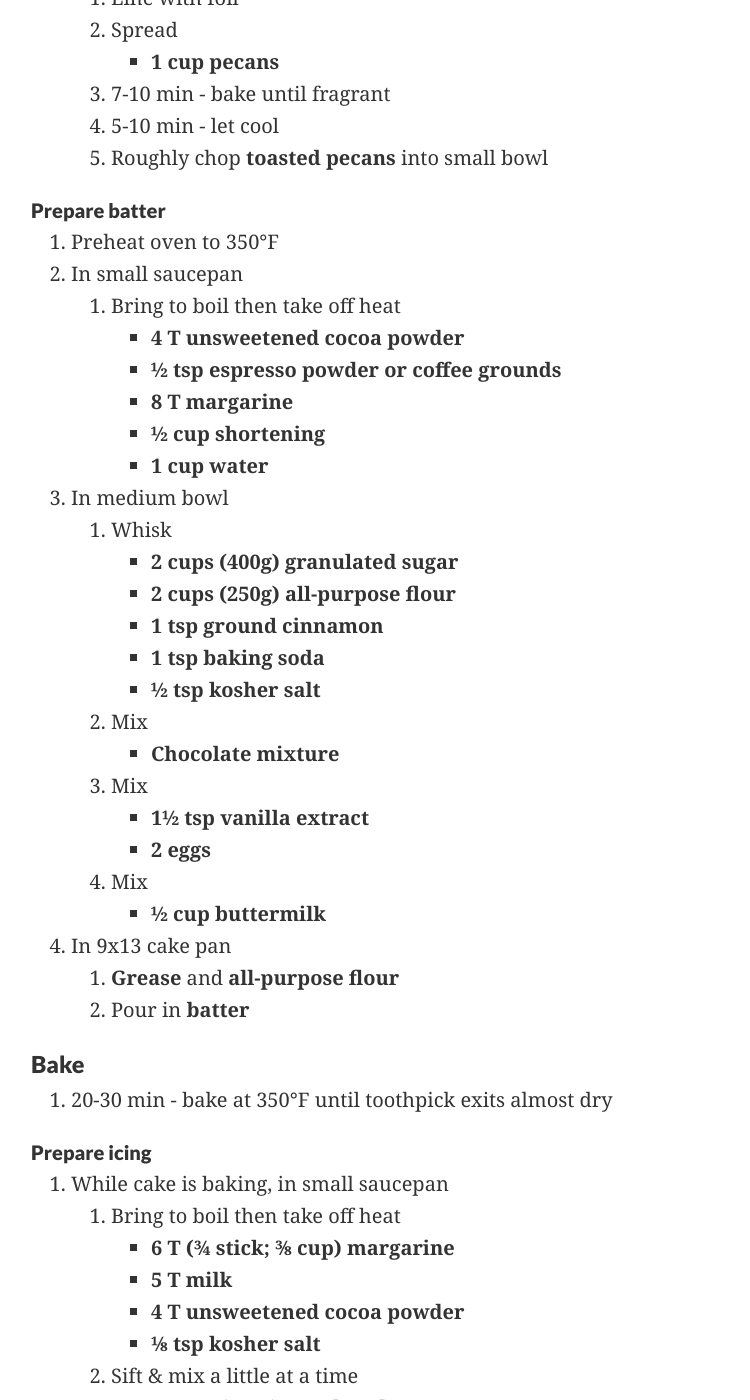
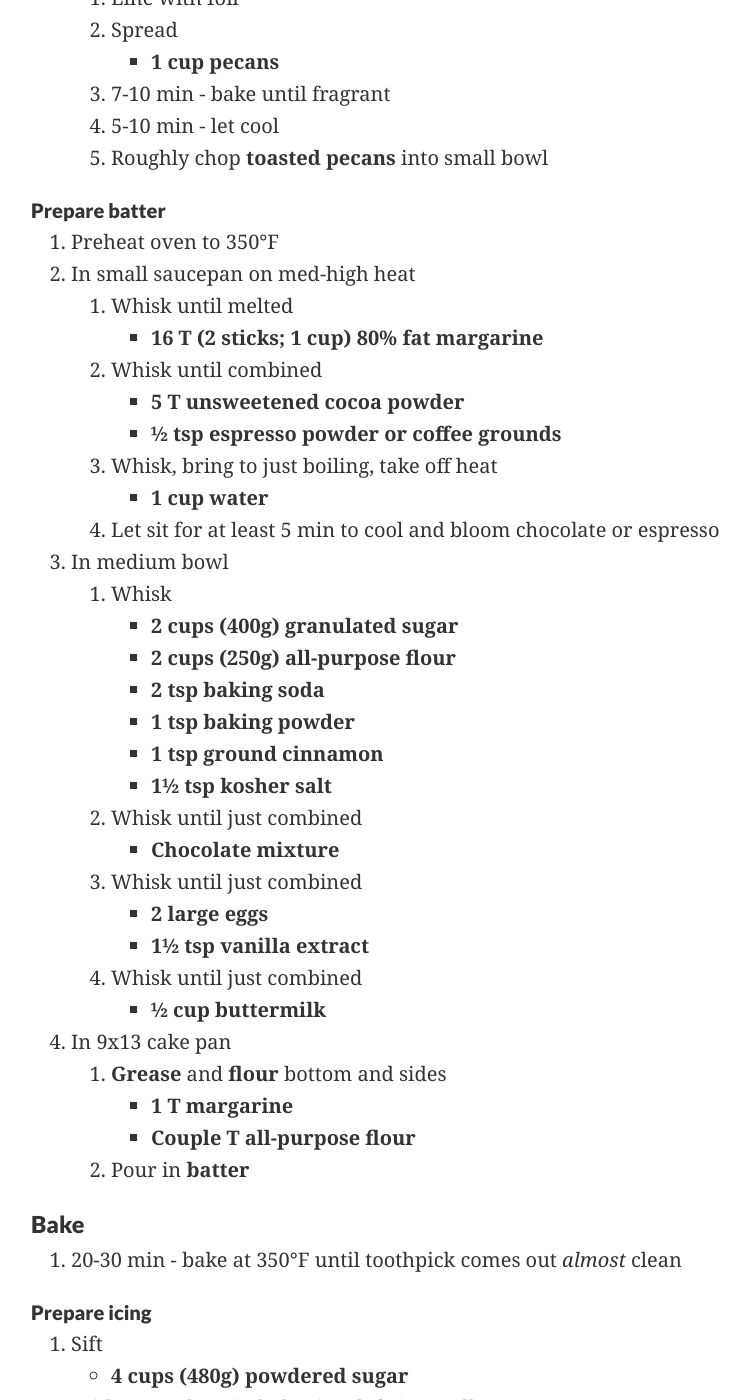
Before and after one commit to bradleyoesch/bradleyoesch.github.io, a Jekyll site: the page built from recipes/chocolate-sheath-cake/index.md, in a window 1280 px wide and 1400 px high, scrolled down 2289 px. Shown: the whole window, without its empty margins (109-859 px from the left). Built offline with Jekyll 4.4.1, drawn with Linux system fonts in a browser that asks for light colours; some web fonts are replaced; our own code applies the rules of GitHub Pages for plain Markdown files; some of the changed text lies outside the part shown.

Commit message:
add chocoloate sheath cake v3

```diff
--- a/recipes/chocolate-sheath-cake/index.md
+++ b/recipes/chocolate-sheath-cake/index.md
@@ -1,9 +1,8 @@
 # Chocolate Sheath Cake
 
-- Total time: 90 minutes
+- Total time: 60 minutes
     - Prep time: 30 minutes
     - Cook time: 30 minutes
-    - Post-cook time: 30 minutes
 - Yield: 1 9x13 cake
 - Modified from: Grammy
 
@@ -17,31 +16,31 @@ _<sup>Image source: <https://nytimes.com></sup>_
 
 #### Cake
 
-- 4 T (32g) **unsweetened cocoa powder**
+- 16 T (2 sticks; 1 cup) **80% fat margarine**
+- 5 T **unsweetened cocoa powder**
 - ½ tsp **espresso powder or coffee grounds**
-- 8 T (1 stick; ½ cup) **margarine** (~80% fat)
-- ½ cup **shortening**
 - 1 cup **water**
 - 2 cups (400g) **granulated sugar**
 - 2 cups (250g) **all-purpose flour**
+- 2 tsp **baking soda**
+- 1 tsp **baking powder**
 - 1 tsp **ground cinnamon**
-- 1 tsp **baking soda**
-- ½ tsp **kosher salt**
+- 1½ tsp **kosher salt**
+- 2 **large eggs**, room temperature
 - 1½ tsp **vanilla extract**
-- 2 **large eggs**, room temperature
-- ½ cup **buttermilk**
+- ½ cup **buttermilk**, room temperature
 
 _To grease cake pan_
 
-- Bit of **shortening** or **margarine**
-- Pinch of **all-purpose flour**
+- 1 T **margarine**
+- Couple T **all-purpose flour**
 
 #### Icing
 
-- 6 T (¾ stick; ⅜ cup) **margarine** (~80% fat)
+- 6 T (¾ stick; ⅜ cup) **80% fat margarine**
 - 5 T **milk**
-- 4 T (32g) **unsweetened cocoa powder**
-- ⅛ tsp **kosher salt**
+- 4 T **unsweetened cocoa powder**
+- ¼ tsp **kosher salt**
 - 4 cups (480g) **powdered sugar**
 - 1½ tsp **vanilla extract**
 - 1 cup (130g) **pecans**
@@ -54,8 +53,9 @@ _To grease cake pan_
 - Small bowl
 - Small saucepan
 - Medium bowl
-- Electric mixer
+- Whisk
 - 9x13 cake pan
+- Rubber spatula
 
 ## Instructions
 
@@ -75,48 +75,55 @@ _To grease cake pan_
 #### Prepare batter
 
 1. Preheat oven to 350°F
-1. In small saucepan
-    1. Bring to boil then take off heat
-        - **4 T unsweetened cocoa powder**
+1. In small saucepan on med-high heat
+    1. Whisk until melted
+        - **16 T (2 sticks; 1 cup) 80% fat margarine**
+    1. Whisk until combined
+        - **5 T unsweetened cocoa powder**
         - **½ tsp espresso powder or coffee grounds**
-        - **8 T margarine**
-        - **½ cup shortening**
+    1. Whisk, bring to just boiling, take off heat
         - **1 cup water**
+    1. Let sit for at least 5 min to cool and bloom chocolate or espresso
 1. In medium bowl
     1. Whisk
         - **2 cups (400g) granulated sugar**
         - **2 cups (250g) all-purpose flour**
+        - **2 tsp baking soda**
+        - **1 tsp baking powder**
         - **1 tsp ground cinnamon**
-        - **1 tsp baking soda**
-        - **½ tsp kosher salt**
-    1. Mix
+        - **1½ tsp kosher salt**
+    1. Whisk until just combined
         - **Chocolate mixture**
-    1. Mix
+    1. Whisk until just combined
+        - **2 large eggs**
         - **1½ tsp vanilla extract**
-        - **2 eggs**
-    1. Mix
+    1. Whisk until just combined
         - **½ cup buttermilk**
 1. In 9x13 cake pan
-    1. **Grease** and **all-purpose flour**
+    1. **Grease** and **flour** bottom and sides
+        - **1 T margarine**
+        - **Couple T all-purpose flour**
     1. Pour in **batter**
 
 ### Bake
 
-1. 20-30 min - bake at 350°F until toothpick exits almost dry
+1. 20-30 min - bake at 350°F until toothpick comes out _almost_ clean
 
 #### Prepare icing
 
-1. While cake is baking, in small saucepan
-    1. Bring to boil then take off heat
+1. Sift
+    - **4 cups (480g) powdered sugar**
+1. With around 5 min bake time left, in small saucepan
+    1. Whisk, bring to just boiling, take off heat
         - **6 T (¾ stick; ⅜ cup) margarine**
         - **5 T milk**
         - **4 T unsweetened cocoa powder**
-        - **⅛ tsp kosher salt**
-    1. Sift & mix a little at a time
-        - **4 cups (480g) powdered sugar**
-    1. Mix
+        - **¼ tsp kosher salt**
+    1. Whisk a little at a time
+        - **Sifted powdered sugar**
+    1. Whisk
         - **1½ tsp vanilla extract**
-    1. Mix
+    1. Stir with rubber spatula
         - **1 cup chopped pecans**
 
 ### Post-bake
@@ -126,6 +133,12 @@ _To grease cake pan_
 
 ## Notes
 
+- Use a whisk, not a mixer, to prevent over-mixing
+- For a half recipe:
+    - Use an 8x8 cake pan
+    - Bake for 15-20 min
+    - Use 3 T milk in the icing instead of 2½
+
 ### Storage
 
 - Will keep in airtight container at room temperature or in the refridgerator for about a week
```
